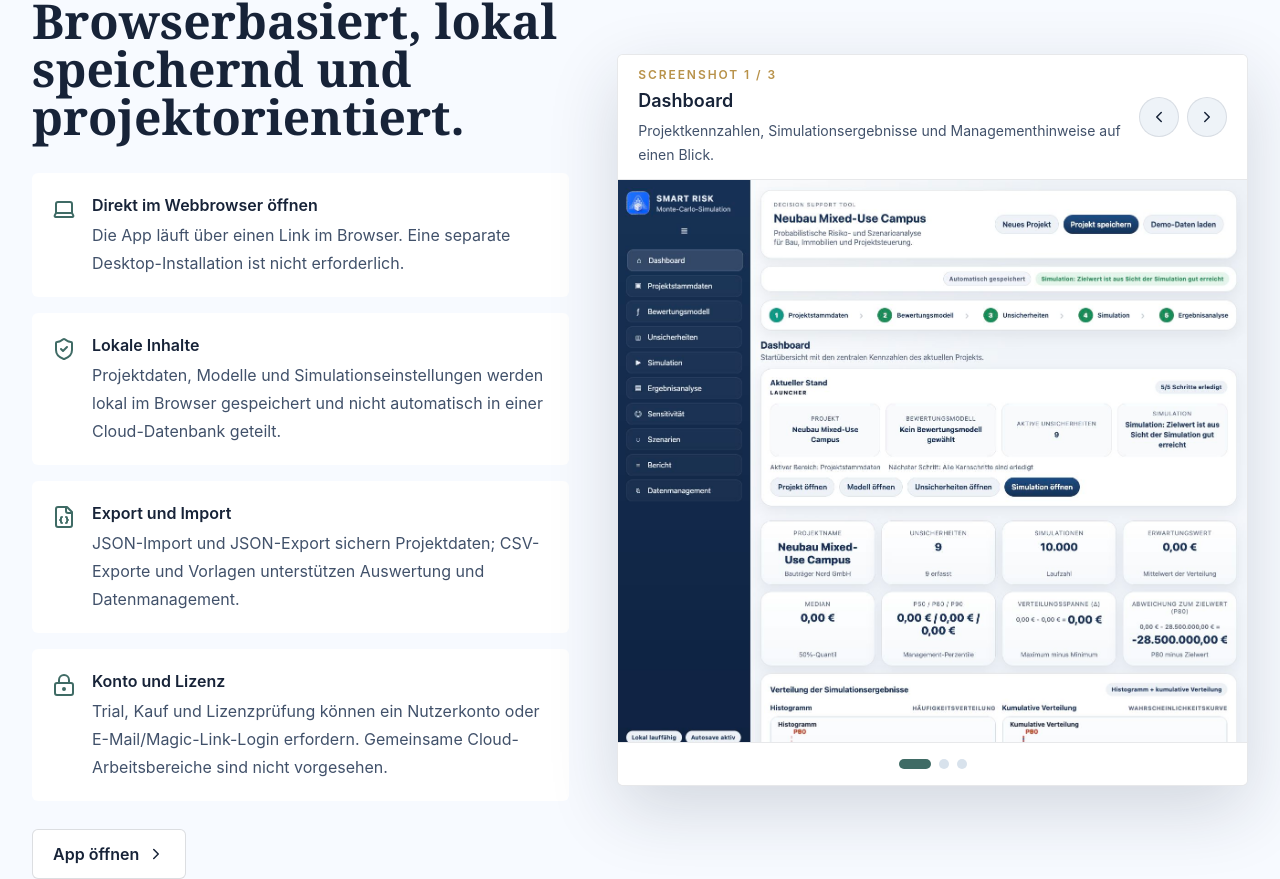
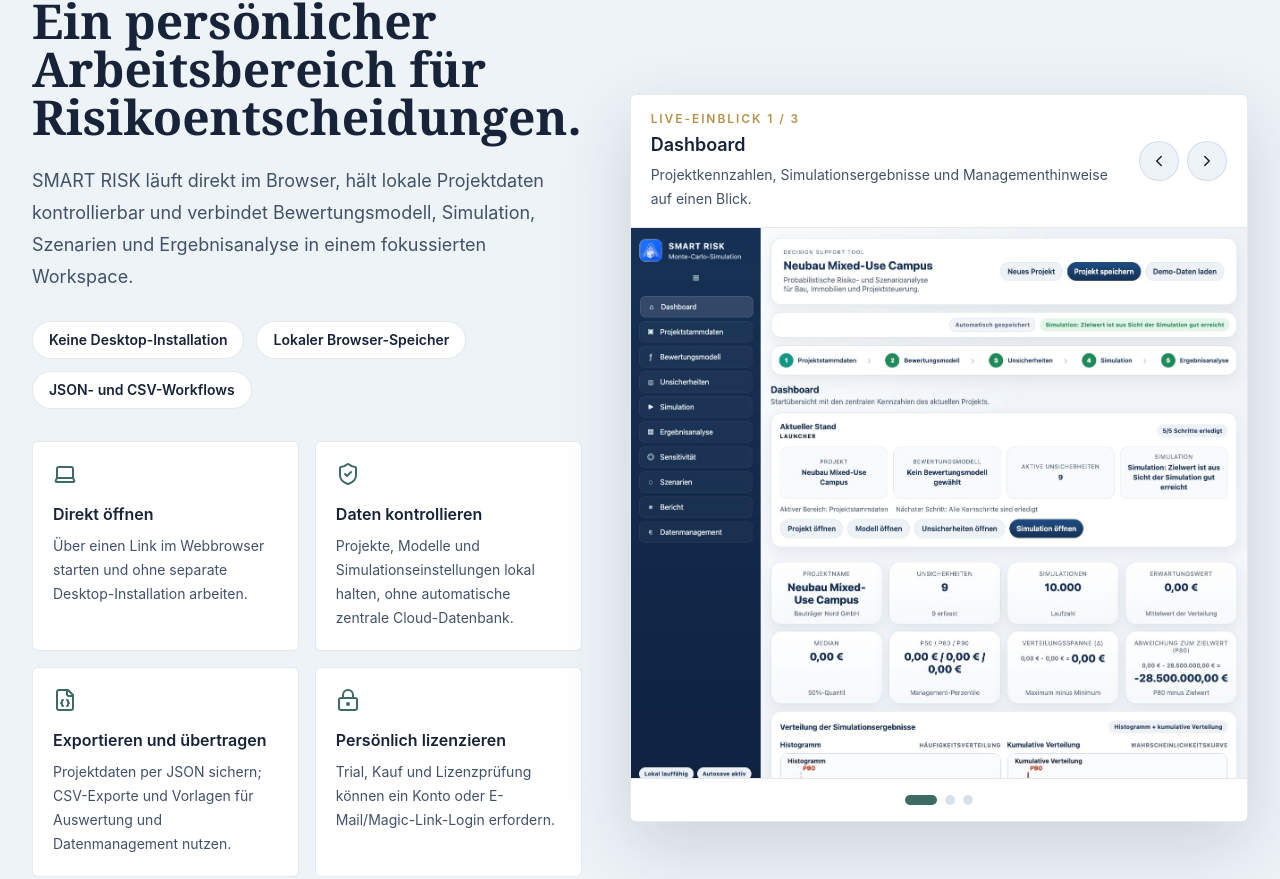
Before and after one commit to BM1964-25/SMART-RISK-Monte-Carlo-Simulation-Landingpage, a React (Vite) app: page / in a window 1280 px wide. Shown: the part 3723-4602 px from the top of the page. Built offline with nearby package versions, Linux system fonts and the light colour scheme.

Commit message:
Elevate workspace section

```diff
--- a/src/App.tsx
+++ b/src/App.tsx
@@ -598,43 +598,63 @@
         </div>
       </section>
 
-      <section id="workspace" className="border-y border-ink/10 bg-ivory">
-        <div className="mx-auto grid max-w-7xl items-center gap-12 px-5 py-20 sm:px-8 lg:grid-cols-[0.92fr_1.08fr]">
+      <section id="workspace" className="border-y border-ink/10 bg-paper">
+        <div className="mx-auto grid max-w-7xl items-center gap-12 px-5 py-20 sm:px-8 lg:grid-cols-[0.88fr_1.12fr]">
           <div>
             <p className="text-sm font-semibold uppercase tracking-[0.18em] text-gold">
               Nutzung / Eigener Arbeitsbereich
             </p>
-            <h2 className="mt-4 font-serif text-4xl font-semibold leading-tight sm:text-5xl">
-              Browserbasiert, lokal speichernd und projektorientiert.
+            <h2 className="mt-4 max-w-2xl font-serif text-4xl font-semibold leading-tight sm:text-5xl">
+              Ein persönlicher Arbeitsbereich für Risikoentscheidungen.
             </h2>
-            <div className="mt-8 grid gap-4">
+            <p className="mt-6 max-w-2xl text-lg leading-8 text-graphite">
+              SMART RISK läuft direkt im Browser, hält lokale Projektdaten
+              kontrollierbar und verbindet Bewertungsmodell, Simulation,
+              Szenarien und Ergebnisanalyse in einem fokussierten Workspace.
+            </p>
+            <div className="mt-7 flex flex-wrap gap-3">
+              {["Keine Desktop-Installation", "Lokaler Browser-Speicher", "JSON- und CSV-Workflows"].map(
+                (item) => (
+                  <span
+                    key={item}
+                    className="rounded-full border border-ink/10 bg-white px-4 py-2 text-sm font-semibold text-ink"
+                  >
+                    {item}
+                  </span>
+                ),
+              )}
+            </div>
+            <div className="mt-8 grid gap-4 sm:grid-cols-2">
               {[
                 {
                   icon: Laptop,
-                  title: "Direkt im Webbrowser öffnen",
-                  text: "Die App läuft über einen Link im Browser. Eine separate Desktop-Installation ist nicht erforderlich.",
+                  title: "Direkt öffnen",
+                  text: "Über einen Link im Webbrowser starten und ohne separate Desktop-Installation arbeiten.",
                 },
                 {
                   icon: ShieldCheck,
-                  title: "Lokale Inhalte",
-                  text: "Projektdaten, Modelle und Simulationseinstellungen werden lokal im Browser gespeichert und nicht automatisch in einer Cloud-Datenbank geteilt.",
+                  title: "Daten kontrollieren",
+                  text: "Projekte, Modelle und Simulationseinstellungen lokal halten, ohne automatische zentrale Cloud-Datenbank.",
                 },
                 {
                   icon: FileJson,
-                  title: "Export und Import",
-                  text: "JSON-Import und JSON-Export sichern Projektdaten; CSV-Exporte und Vorlagen unterstützen Auswertung und Datenmanagement.",
+                  title: "Exportieren und übertragen",
+                  text: "Projektdaten per JSON sichern; CSV-Exporte und Vorlagen für Auswertung und Datenmanagement nutzen.",
                 },
                 {
                   icon: LockKeyhole,
-                  title: "Konto und Lizenz",
-                  text: "Trial, Kauf und Lizenzprüfung können ein Nutzerkonto oder E-Mail/Magic-Link-Login erfordern. Gemeinsame Cloud-Arbeitsbereiche sind nicht vorgesehen.",
+                  title: "Persönlich lizenzieren",
+                  text: "Trial, Kauf und Lizenzprüfung können ein Konto oder E-Mail/Magic-Link-Login erfordern.",
                 },
               ].map(({ icon: Icon, title, text }) => (
-                <div key={title} className="flex gap-4 rounded-md bg-white p-5">
-                  <Icon className="mt-1 h-6 w-6 flex-none text-sage" />
+                <div
+                  key={title}
+                  className="rounded-md border border-ink/10 bg-white p-5"
+                >
+                  <Icon className="h-6 w-6 text-sage" />
                   <div>
-                    <h3 className="font-semibold">{title}</h3>
-                    <p className="mt-1 leading-7 text-graphite">{text}</p>
+                    <h3 className="mt-4 font-semibold">{title}</h3>
+                    <p className="mt-2 text-sm leading-6 text-graphite">{text}</p>
                   </div>
                 </div>
               ))}
@@ -648,10 +668,10 @@
             </a>
           </div>
           <div className="overflow-hidden rounded-md border border-ink/10 bg-white shadow-panel">
-            <div className="flex items-center justify-between gap-4 border-b border-ink/10 bg-white px-4 py-3 sm:px-5">
+            <div className="flex items-center justify-between gap-4 border-b border-ink/10 bg-white px-4 py-4 sm:px-5">
               <div>
                 <p className="text-xs font-semibold uppercase tracking-[0.16em] text-gold">
-                  Screenshot {activeWorkspaceSlide + 1} / {workspaceSlides.length}
+                  Live-Einblick {activeWorkspaceSlide + 1} / {workspaceSlides.length}
                 </p>
                 <h3 className="mt-1 text-lg font-semibold">
                   {currentWorkspaceSlide.title}
@@ -679,7 +699,7 @@
                 </button>
               </div>
             </div>
-            <div className="relative bg-paper">
+            <div className="relative bg-[#edf3f8]">
               <img
                 src={currentWorkspaceSlide.image}
                 alt={`SMART RISK ${currentWorkspaceSlide.title}`}
```
